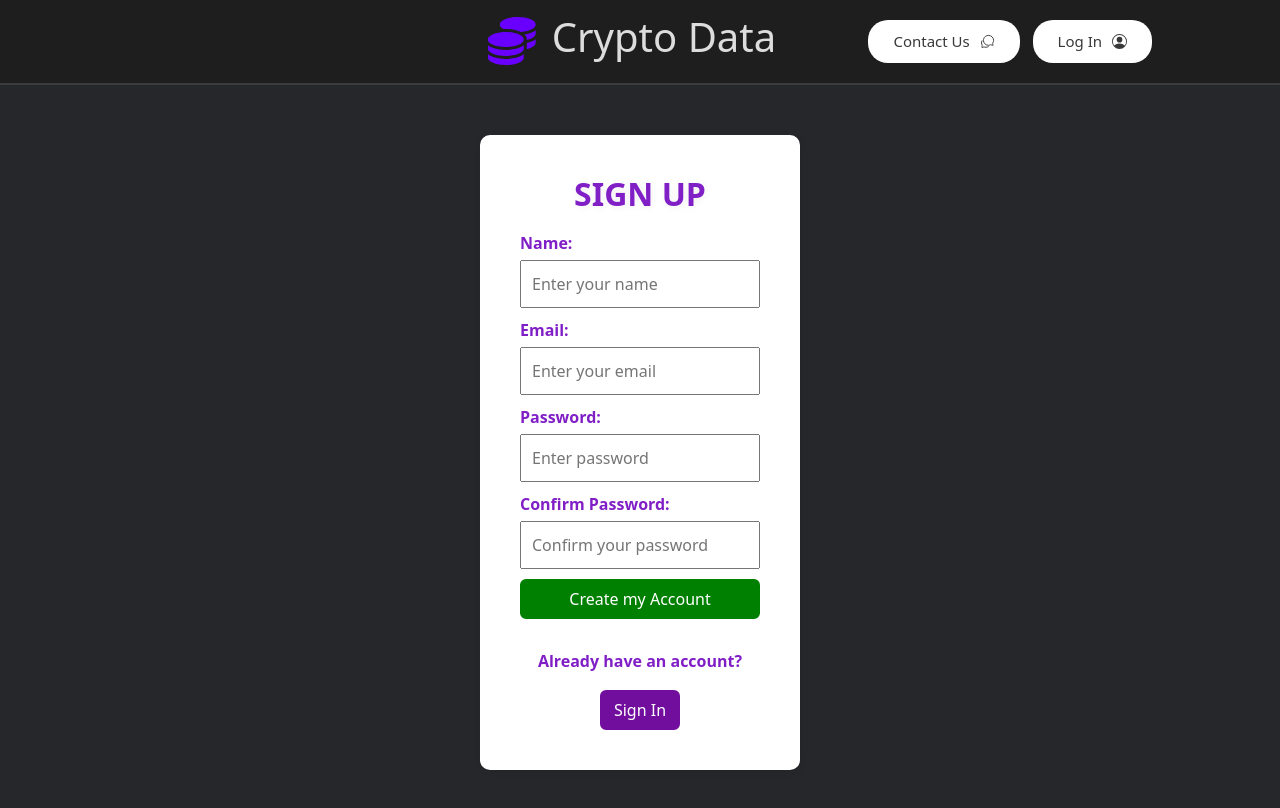
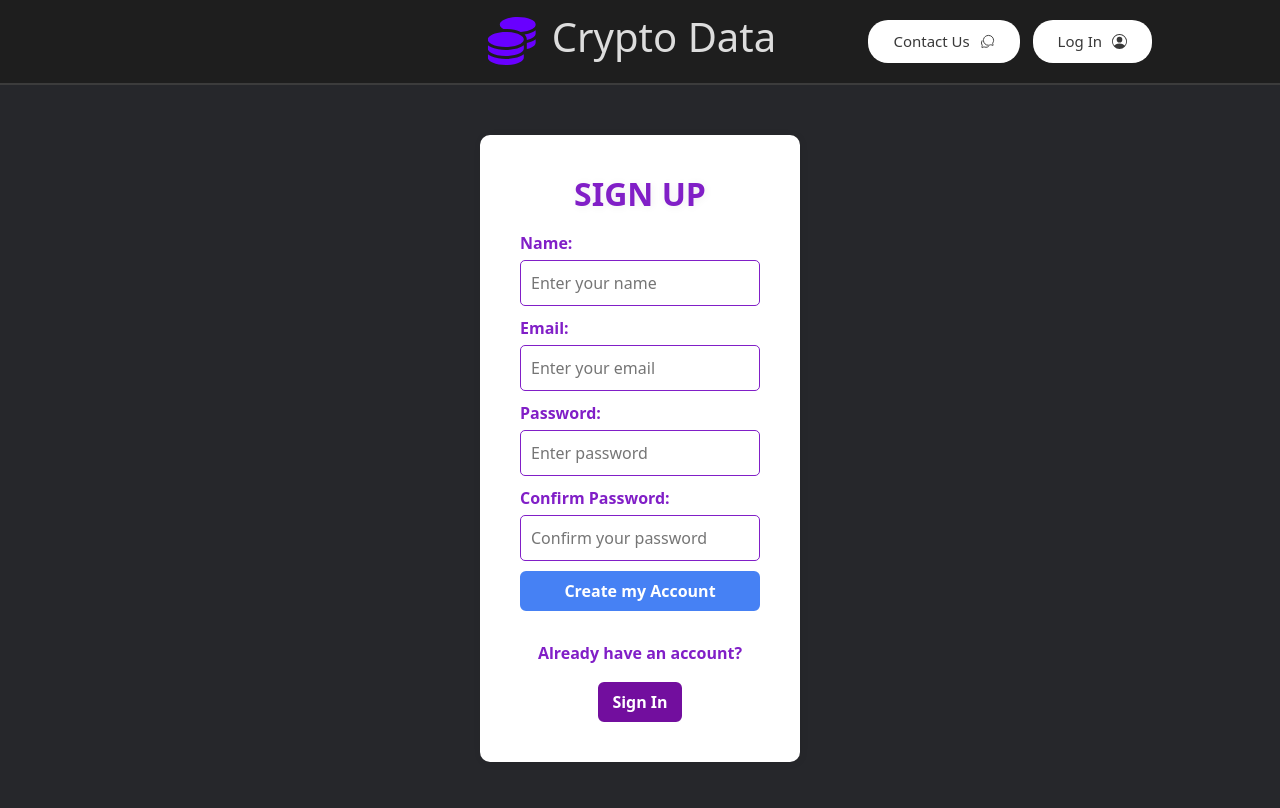
Before and after one commit to netaamz/financial_data_web_app, a React (Create React App) app in the folder client/: page /signup in a window 1280 px wide. Shown: the top 808 px of the page. Built offline with nearby package versions, Linux system fonts and the light colour scheme.

Commit message:
CSS adjustments

```diff
--- a/client/src/components/Coins.css
+++ b/client/src/components/Coins.css
@@ -113,12 +113,12 @@ a {
 
 /* Styling for buttons in the "Rank By" section */
 .rank-by-container button {
-    margin-right: 0.5rem; /* Space between buttons */
+    margin-right: 1rem; /* Space between buttons */
     padding: 0.5rem 1rem; /* Padding inside buttons */
     background-color: #26272b; /* Button background color */
     color: white; /* Button text color */
     border: 2px solid #9b4dff; /* Purple frame */
-    border-radius: 5px;
+    border-radius: 1rem;
     font-weight: 700;
     transition: background-color 0.3s ease-in-out, border-color 0.3s ease-in-out; /* Smooth hover transition */
 }
@@ -126,6 +126,7 @@ a {
 /* Styling for the title span */
 .rank-by-container span {
     margin-right: 1rem; /* Add space between the title and buttons */
+
 }
 
 .rank-by-container button:hover {
--- a/client/src/pages/ContactUs.css
+++ b/client/src/pages/ContactUs.css
@@ -3,9 +3,10 @@
 /* Full page container with rounded corners */
 .container1 {
     display: flex;
+    margin: 50px;
     justify-content: center;
     align-items: center;
-    height: 100vh; /* Full viewport height */
+     /* height: 100vh; Full viewport height */
     padding: 20px; /* Add some padding around the container */
 }
 
--- a/client/src/pages/Login.css
+++ b/client/src/pages/Login.css
@@ -20,12 +20,14 @@
 .addUserForm .inputGroup input{
     margin-top: 5px;
     padding: 10px ;
+    border-radius: 5px;
+    border: 1px solid #811fc7;
 }
 
 .inputGroup button{
     margin-top: 10px;
-    background-color: green;
-    border: 2px solid green;
+    background-color:  rgb(70, 129, 244);
+    border: 2px solid  rgb(70, 129, 244);
     color: white;
     cursor: pointer;
     transition: background-color 0.3s, color 0.3s;
@@ -33,8 +35,8 @@
 
 .inputGroup button:hover {
     background-color: white;
-    color: green;
-    border: 2px solid green;
+    color:  #4681f4;
+    border: 2px solid  #4681f4;
 }
 
 .signup{
@@ -49,11 +51,13 @@
     color: white;
     cursor: pointer;
     transition: background-color 0.3s, color 0.3s;
+    font-weight: bold;
 }
 
 .signup .btn.btn-success:hover{
     background-color: white;
     color: #720e9e;
+    font-weight: bold;
 }
 
 .addUser h2{
--- a/client/src/pages/Signup.css
+++ b/client/src/pages/Signup.css
@@ -1,10 +1,10 @@
 .addUser{
     width: 25%;
     margin: 50px auto;
-    background-color: white;
+    background-color: rgba(255, 255, 255, 0.806);
     padding: 40px;
     border-radius: 10px;
-    box-shadow: 1px 1px 8px rgba(0, 0, 0,0.065);
+    box-shadow: 1px 1px 4px #811fc7;
     color: #811fc7;
     font-weight: bold;
 
@@ -14,7 +14,6 @@
     width: 100%;
     display: flex;
     flex-direction: column;
-
 }
 
 .addUserForm .inputGroup label{
@@ -24,21 +23,24 @@
 .addUserForm .inputGroup input{
     margin-top: 5px;
     padding: 10px ;
-
+    border-radius: 5px;
+    border: 1px solid #811fc7;
 }
 
 .inputGroup button {
     margin-top: 10px;
-    background-color: green;
-    border: 2px solid green;
+    background-color:  #4681f4;
+    border: 2px solid  #4681f4;
     color: white;
     cursor: pointer;
     transition: background-color 0.3s, color 0.3s;
+    font-weight: bold;
 }
 
 .inputGroup button:hover {
     background-color: white;
-    color: green;
+    color: Hex #4681f4;
+    font-weight: bold;
 }
 
 
@@ -54,11 +56,13 @@
     color: white;
     cursor: pointer;
     transition: background-color 0.3s, color 0.3s;
+    font-weight: bold;
 }
 
 .login .btn.btn-primary:hover{
     background-color: white;
     color: #720e9e;
+    font-weight: bold;
 }
 
 .addUser h2{
```
